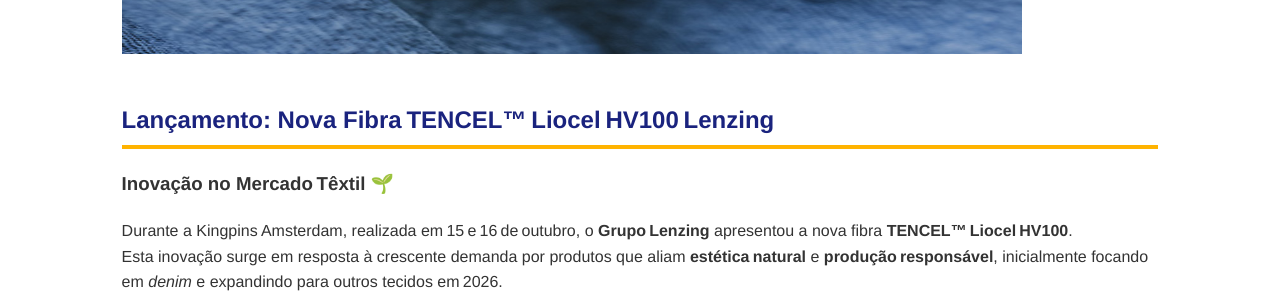
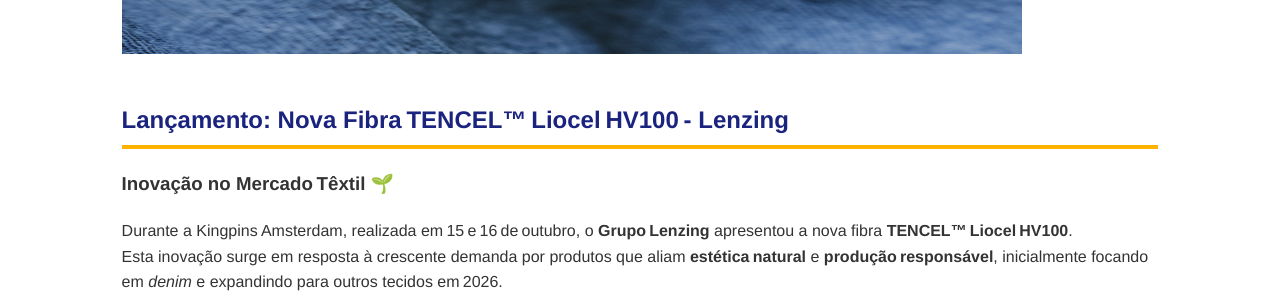
Before and after one commit to mauriciojosefowicz/mpgtech, a Jekyll site: the page built from _posts/2025-10-18-tencel-lenzing.md, in a window 1280 px wide. Shown: the part 1032-1332 px from the top of the page. Built offline with Jekyll 4.4.1, drawn with Linux system fonts in a browser that asks for light colours.

```diff
--- a/_posts/2025-10-18-tencel-lenzing.md
+++ b/_posts/2025-10-18-tencel-lenzing.md
@@ -6,7 +6,7 @@ image: "/imagens/posts/tencel_lenzing.jpg"
 excerpt: "O que o consumidor espera da moda nacional em 2026."
 ---
 
-## Lançamento: Nova Fibra TENCEL™ Liocel HV100 Lenzing
+## Lançamento: Nova Fibra TENCEL™ Liocel HV100 - Lenzing
 
 ### Inovação no Mercado Têxtil 🌱
 
```
